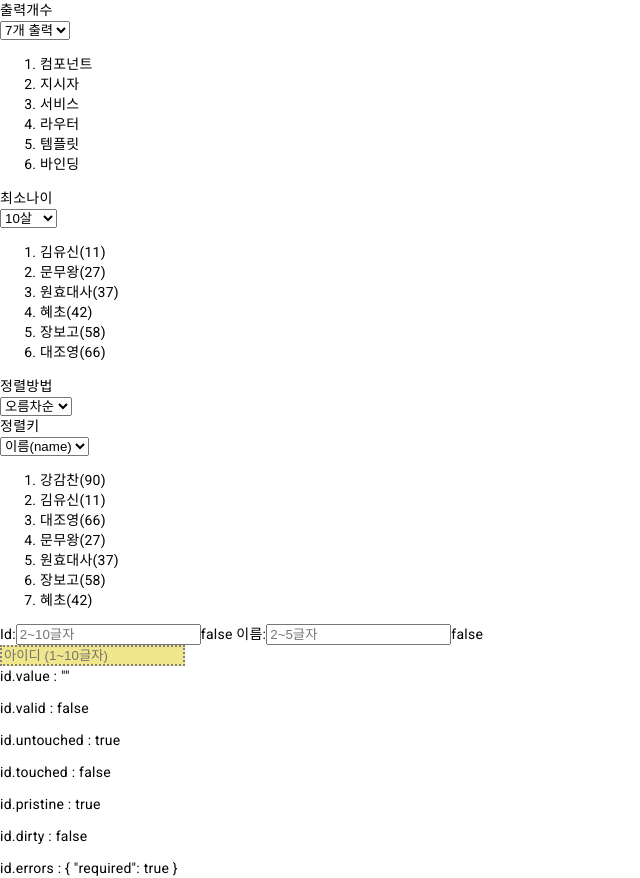
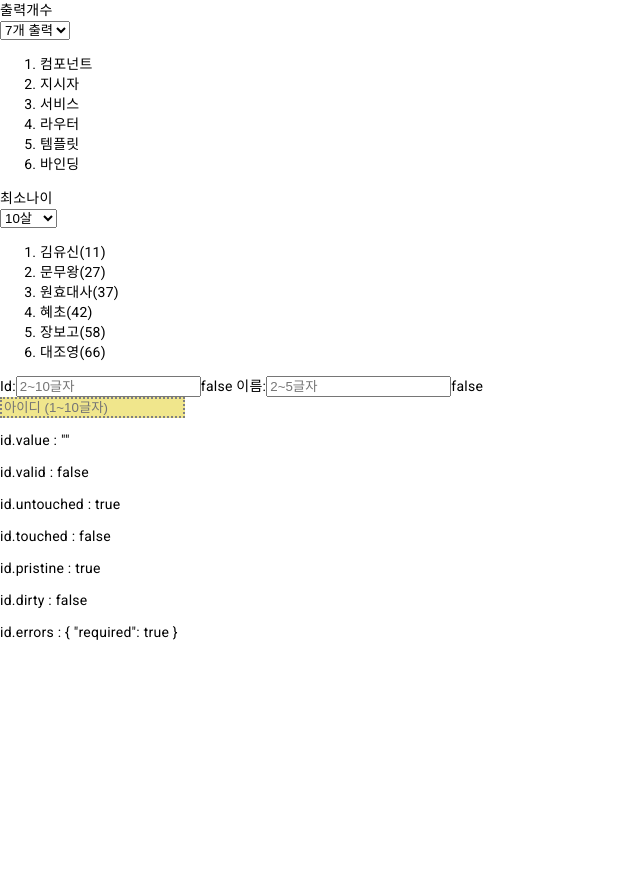
Before and after one commit to seeker4sun/ChangwonLife, an Angular app: page / in a window 1280 px wide. Shown: the whole page, without its empty margins (0-640 px from the left). After the commit the page ends 800 px from the top, so only its background shows below. Built offline with nearby package versions, Linux system fonts and the light colour scheme.

Commit message:
pth element status 수정

```diff
--- a/src/app/app.component.html
+++ b/src/app/app.component.html
@@ -1,5 +1,5 @@
 <app-pth-limit-to></app-pth-limit-to>
 <app-pth-filter></app-pth-filter>
-<app-pth-order-by></app-pth-order-by>
+<!--<app-pth-order-by></app-pth-order-by> -->
 <app-pth-built-in-validator></app-pth-built-in-validator>
 <app-pth-element-status></app-pth-element-status>
--- a/src/app/app.module.ts
+++ b/src/app/app.module.ts
@@ -12,7 +12,7 @@ import { PthOrderByPipe } from './pipes/pth-orderBy/pth-order-by.pipe';
 
 import { PthFilterComponent  } from './component/pth-filter/pth-filter.component';
 import { PthLimitToComponent } from './component/pth-limit-to/pth-limit-to.component';
-import { PthOrderByComponent } from './component/pth-order-by/pth-order-by.component';
+//import { PthOrderByComponent } from './component/pth-order-by/pth-order-by.component';
 import { PthBuiltInValidatorComponent } from './component/pth-built-in-validator/pth-built-in-validator.component';
 import { PthElementStatusComponent    } from './component/pth-element-status/pth-element-status.component';
 
@@ -25,7 +25,7 @@ import { PthElementStatusComponent    } from './component/pth-element-status/pth
 
     PthLimitToComponent,
     PthFilterComponent,
-    PthOrderByComponent,
+    //PthOrderByComponent,
     PthBuiltInValidatorComponent,
     PthElementStatusComponent
 
--- a/src/app/component/pth-element-status/pth-element-status.component.html
+++ b/src/app/component/pth-element-status/pth-element-status.component.html
@@ -1,8 +1,12 @@
+<div>
+<p>
 <input type="text"  [(ngModel)]="user.id" #id="ngModel"  placeholder="아이디 (1~10글자)"  pattern="^[a-z][a-z0-9]{1,9}" maxlength="10" required>
-  <p>id.value : {{id.value|json}}</p>
-  <p>id.valid : {{id.valid}}</p>
-  <p>id.untouched : {{id.untouched}}</p>
-  <p>id.touched : {{id.touched}}</p>
-  <p>id.pristine : {{id.pristine}}</p>
-  <p>id.dirty : {{id.dirty}}</p>
-  <p>id.errors : {{id.errors |json}}</p>
+</p>
+<p>id.value     : {{id.value|json}}</p>
+<p>id.valid     : {{id.valid}}</p>
+<p>id.untouched : {{id.untouched}}</p>
+<p>id.touched   : {{id.touched}}</p>
+<p>id.pristine  : {{id.pristine}}</p>
+<p>id.dirty     : {{id.dirty}}</p>
+<p>id.errors    : {{id.errors |json}}</p>
+</div>
```
